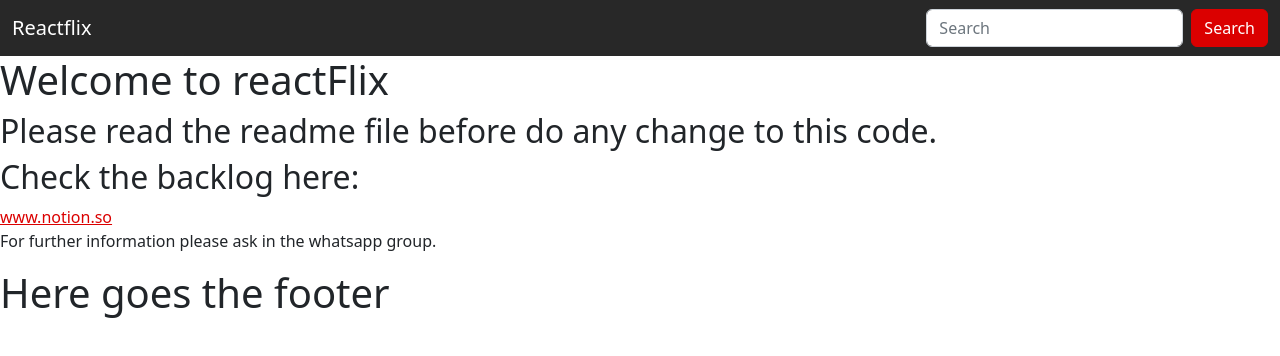
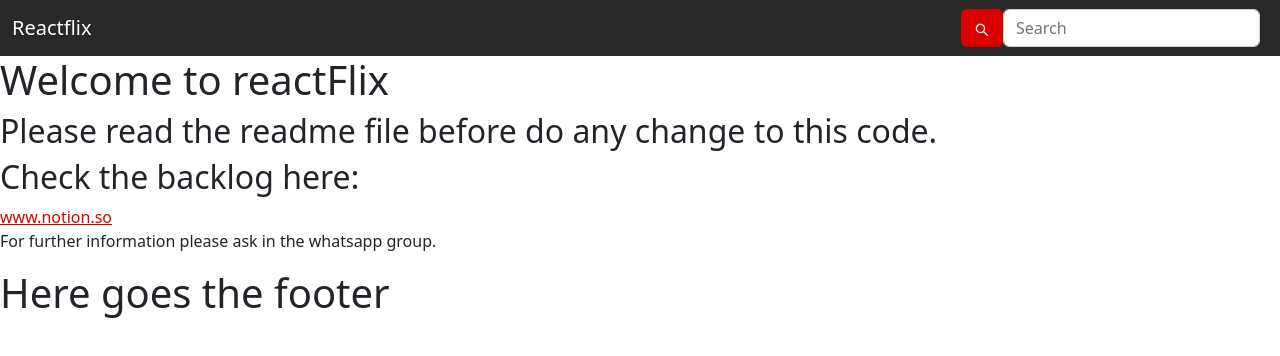
Before and after one commit to Tutorias-de-programacion/ReactFinalProject, a React (Vite) app: page / in a window 1280 px wide. Shown: the top 356 px of the page. Built offline with nearby package versions, Linux system fonts and the light colour scheme.

Commit message:
[Ti-05][Feat] add https://react-icons.github.io/react-icons/ as our icon library

```diff
--- a/package.json
+++ b/package.json
@@ -16,6 +16,7 @@
     "react": "^18.2.0",
     "react-bootstrap": "^2.7.0",
     "react-dom": "^18.2.0",
+    "react-icons": "^4.7.1",
     "react-router-dom": "^6.7.0",
     "sass": "^1.57.1"
   },
--- a/src/components/Header/Header.jsx
+++ b/src/components/Header/Header.jsx
@@ -6,7 +6,7 @@ import Container from "react-bootstrap/Container";
 import Form from "react-bootstrap/Form";
 import Nav from "react-bootstrap/Nav";
 import Navbar from "react-bootstrap/Navbar";
-
+import { AiOutlineSearch } from "react-icons/ai";
 
 //Please use <Link> or <NavLink> instead of <a> for more information:
 //Link https://reactrouter.com/en/main/components/link
@@ -25,13 +25,13 @@ const Header = () => {
             navbarScroll
           ></Nav>
           <Form className="d-flex">
+          <Button variant="primary" className="txtColor"><AiOutlineSearch /></Button>
             <Form.Control
               type="search"
               placeholder="Search"
               className="me-2"
               aria-label="Search"
             />
-            <Button variant="primary" className="txtColor">Search</Button>
           </Form>
         </Navbar.Collapse>
       </Container>
```
Also changed, not shown: 1 other file (tests, documents, lock files or other folders).
